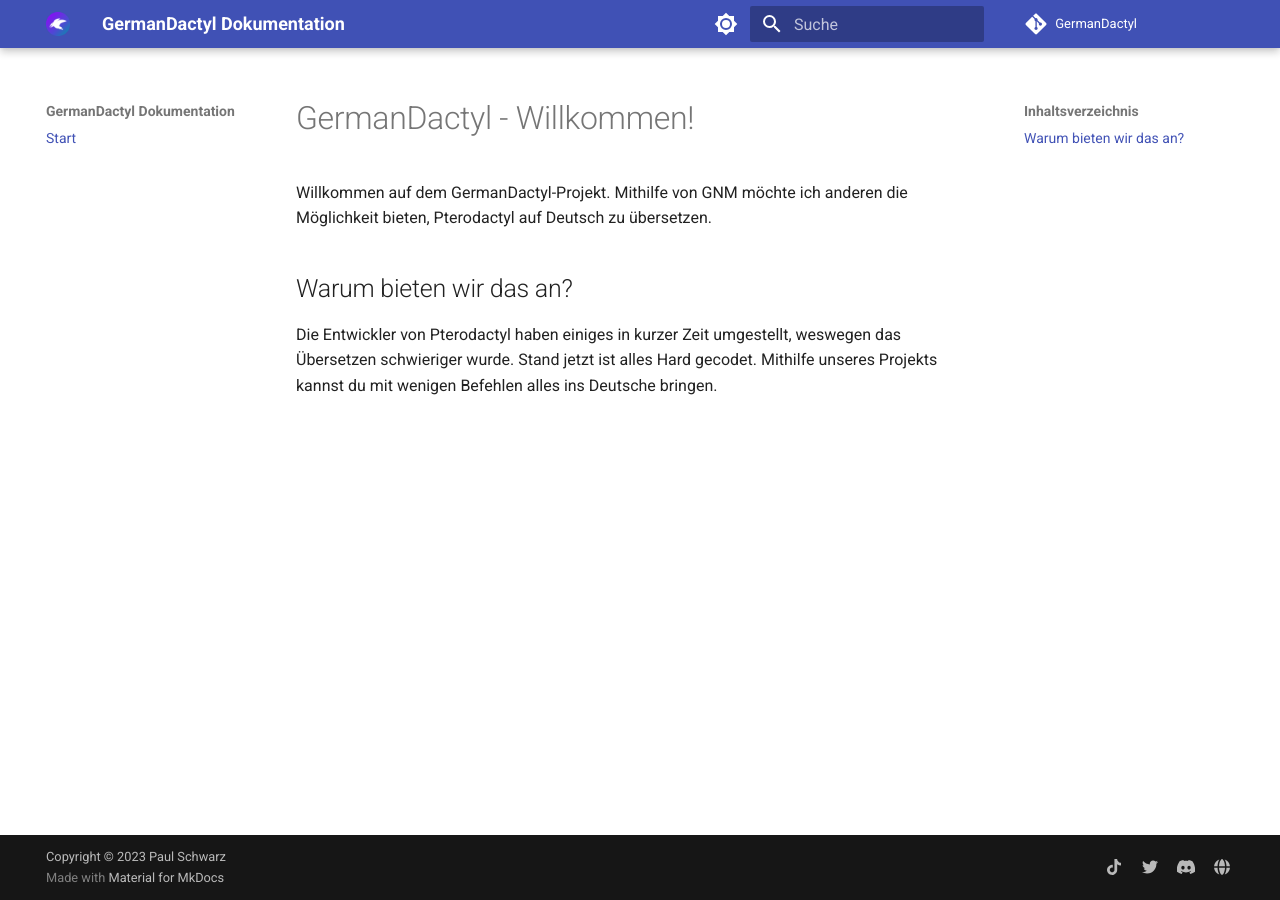
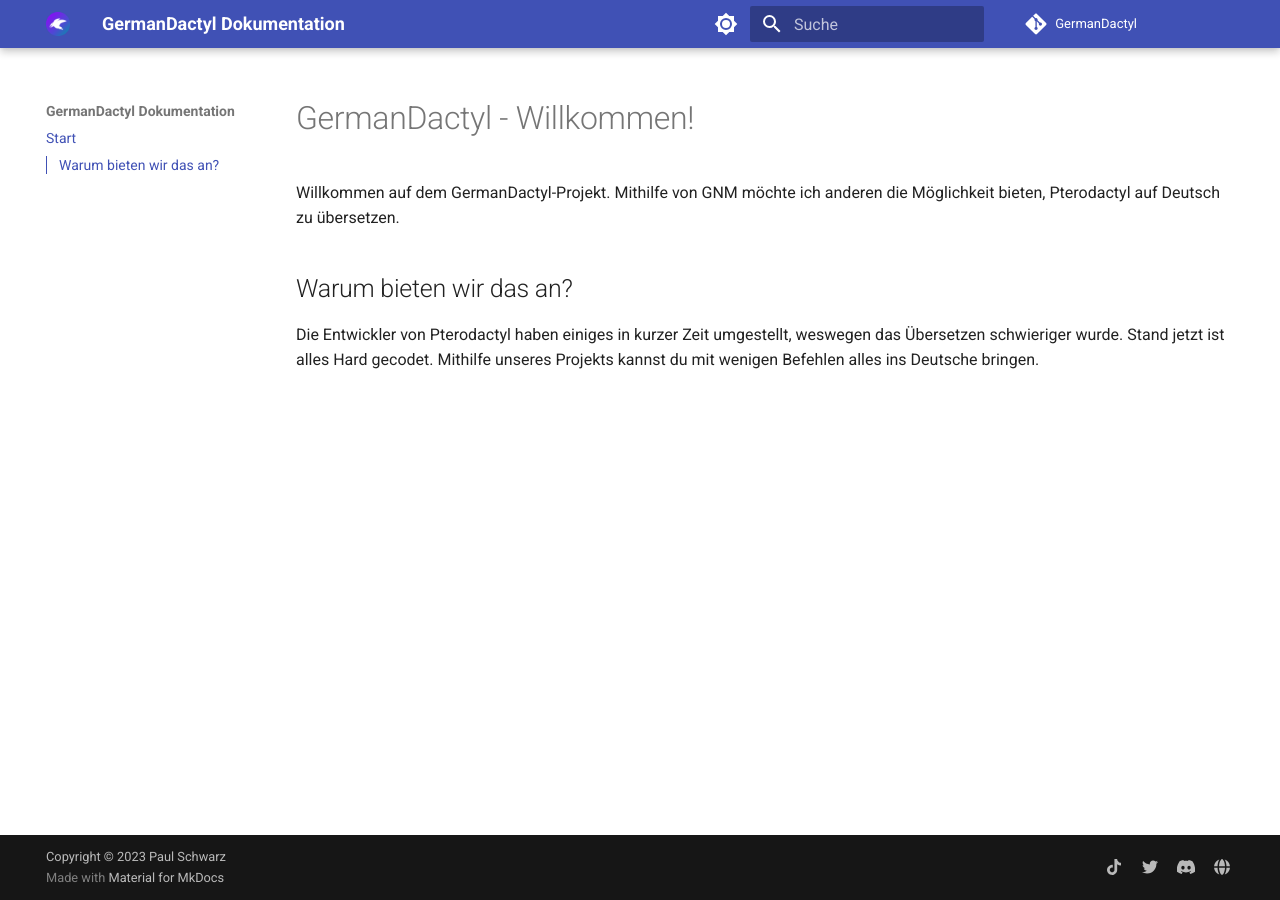
Before and after one commit to pavl21/GermanDactyl, an MkDocs documentation site: the page built from docs/index.md, in a window 1280 px wide. Built offline with MkDocs 1.6.1 and Material for MkDocs 9.7.7, drawn with Linux system fonts in a browser that asks for light colours; comment, search, counter and statistics services are not loaded.

Commit message:
mkdocs.yml überarbeitet

```diff
--- a/mkdocs.yml
+++ b/mkdocs.yml
@@ -9,6 +9,8 @@
   name: material
   language: de
   logo: assets/images/logo.png
+  features:
+    - toc.integrate
   favicon: assets/images/logo.png
   palette:
     - media: "(prefers-color-scheme: light)"
@@ -36,5 +38,17 @@
     - icon: fontawesome/solid/globe
       link: https://sierra-dev.de/
 
+markdown_extensions:
+  - attr_list
+  - md_in_html
+  - admonition
+  - pymdownx.details
+  - pymdownx.superfences
+  - pymdownx.tabbed:
+      alternate_style: true
+  - pymdownx.emoji:
+      emoji_index: !!python/name:materialx.emoji.twemoji
+      emoji_generator: !!python/name:materialx.emoji.to_svg
+
 nav:
   - Start: index.md
```
